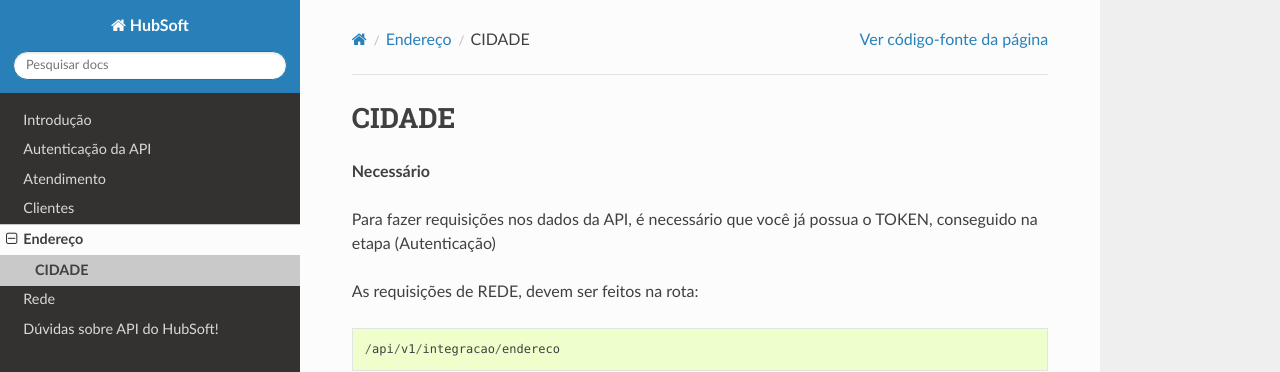
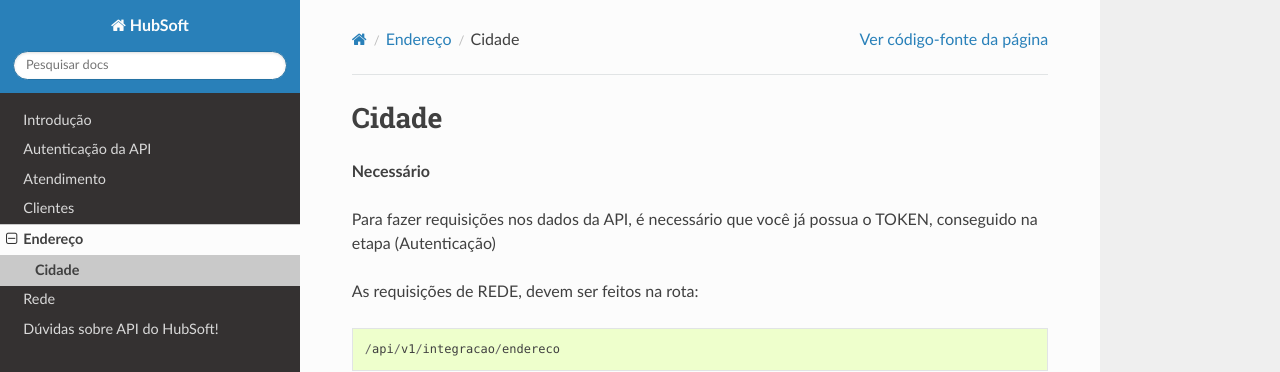
Before and after one commit to hubsoftbrasil/api, a Sphinx documentation site: the page built from docs/source/endereco/cidade.rst, in a window 1280 px wide and 900 px high. Shown: the top 372 px of the window. Built offline with Sphinx 7.4.7 and the Read the Docs theme 2.0.0, drawn with Linux system fonts in a browser that asks for light colours; pages that are not in the unit, such as notebooks, are missing from menus.

Commit message:
Correcao titulo

```diff
--- a/docs/source/endereco/cidade.rst
+++ b/docs/source/endereco/cidade.rst
@@ -1,4 +1,4 @@
-CIDADE
+Cidade
 ============
 
 **Necessário**
```
